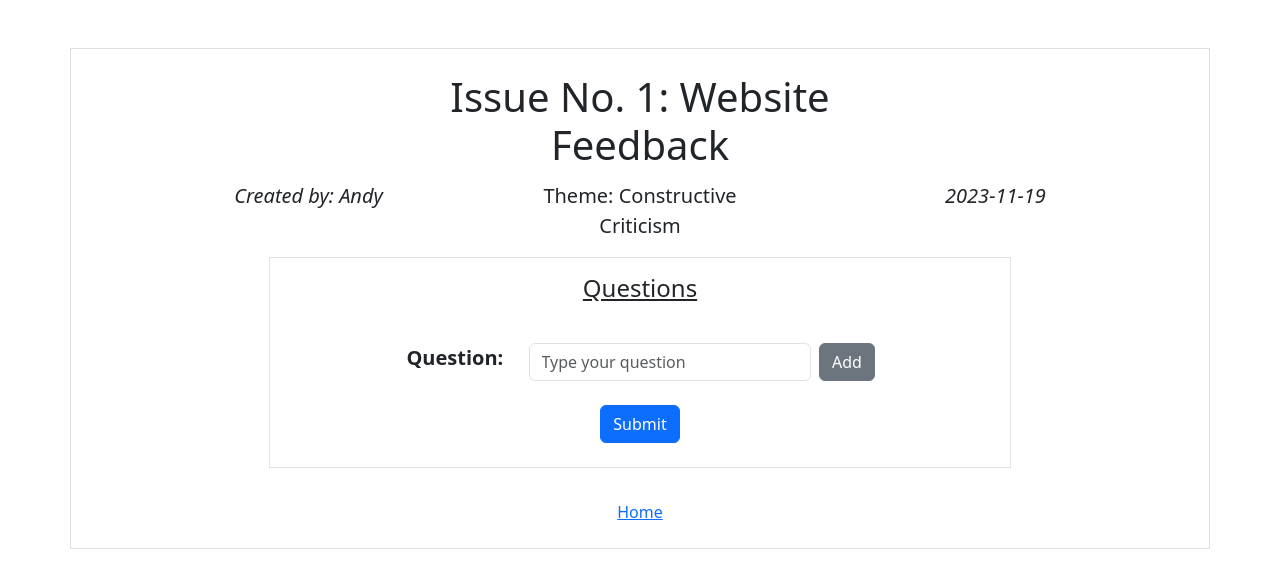
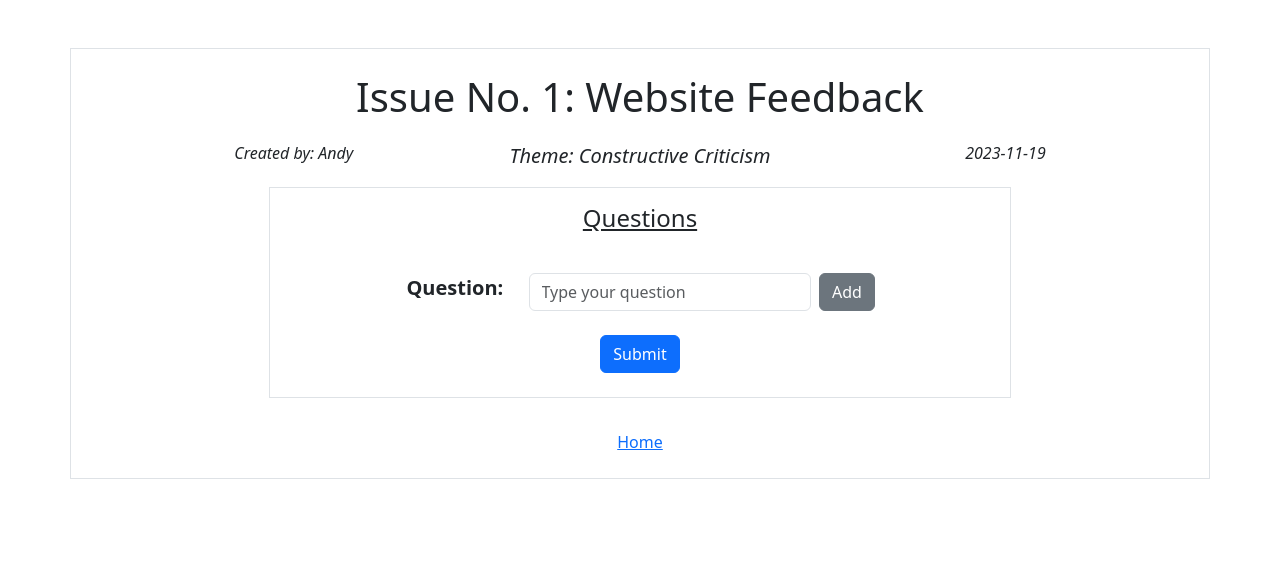
Before and after one commit to andytam101/abc_letterloop, a Flask app: page /ask in a window 1280 px wide. Shown: the top 588 px of the page. Run offline with Flask 3, Linux system fonts and the light colour scheme; a user stored in the database is signed in.

Commit message:
fixed some bugs and restarted db

```diff
--- a/app.py
+++ b/app.py
@@ -20,13 +20,14 @@ def main():
         name = g.user.name
 
     ongoing = False
-    ongoing_issue = get_latest_issue(Issue.q_dl)
-    if g.user is not None and ongoing_issue.q_dl > datetime.now() and not db.session.query(User.answered).filter(User.userId == g.user.userId).scalar():
+    ongoing_issue = get_latest_issue(Issue.a_dl, datetime.now())
+    if g.user is not None and ongoing_issue is not None and ongoing_issue.q_dl > datetime.now() and \
+        not db.session.query(User.replied).filter(User.userId == g.user.userId).scalar():
         ongoing = True
 
     issue = get_latest_issue(Issue.a_dl, datetime.now())
     if issue is None:
-        return render_template("index.html", logged_in=logged_in, name=name,valid=False, ongoing=True)
+        return render_template("index.html", logged_in=logged_in, name=name,valid=False, ongoing=ongoing)
 
     qs = get_questions(issue.issueId)
     questions = []
@@ -110,9 +111,10 @@ def new():
 
             db.session.add(new_issue)
 
-            users = db.query(User).all()
+            users = db.session.query(User).all()
             for user in users:
-                user.answered = False
+                print(user)
+                user.replied = False
 
             db.session.commit()
             message = "success"
@@ -201,9 +203,9 @@ def logout():
 def ask():
     if request.method == "GET":
         issue_info = get_latest_issue(Issue.q_dl)
+        if issue_info is None or issue_info.q_dl < datetime.now():
+            return render_template("ask.html", valid=False)
         user = get_user(issue_info.userId)
-        # if issue_info is None or issue_info.q_dl < datetime.now():
-        #     return render_template("ask.html", valid=False)
         return render_template("ask.html",
                                valid=True, name=issue_info.name,
                                theme=issue_info.theme, issueId=issue_info.issueId,
@@ -250,8 +252,8 @@ def reply():
     if request.method == "GET":
         # get db for all questions in latest issue
         issue_info = get_latest_issue(Issue.q_dl, datetime.now())
-        # if issue_info is not None and (issue_info.a_dl < datetime.now()):
-        #     return render_template("reply.html", valid=False)
+        if issue_info is None or (issue_info.a_dl < datetime.now()):
+            return render_template("reply.html", valid=False)
 
         questions_db = get_questions(issue_info.issueId)
         questions = []
@@ -281,7 +283,7 @@ def reply():
                 db.session.add(new_ans)
 
             user = db.session.query(User).filter(User.userId == g.user.userId).first()
-            user.answered = True
+            user.replied = True
             db.session.commit()
             message = "success"
 
--- a/static/ask.js
+++ b/static/ask.js
@@ -18,7 +18,7 @@ $("#add-q").click(e => {
     n += 1;
     $("#qss").append(`
         <div id="q-${n}" class="row justify-content-center mb-1">
-            <div class="col-lg-6 col-8 border me-2 vertical-center text-wrap">${new_q}</div>
+            <div class="col-lg-6 col-8 border me-2 pt-2 pb-2 vertical-center text-wrap">${new_q}</div>
             <button class="col-lg-2 col-3 btn btn-danger" type="button" id="del-q-${n}" class="del-q" onclick="handleDelQ('q-${n}')">Remove</button>
         </div>
     `);
--- a/templates/ask.html
+++ b/templates/ask.html
@@ -19,22 +19,22 @@
             {% if valid %}
                 <div class="container border p-4 mt-5 border-bottom-0">
                     <div class="row justify-content-center">
-                        <div class="col-lg-6 col-12 text-center">
+                        <div class="col-lg-12 col-12 text-center mb-2">
                             <div class="h1">Issue No. {{ issueId }}: {{ name }}</div>
                         </div>
                     </div>
-                    <div class="row justify-content-center mt-1 fs-5 fw-light">
-                        <div class="col-4 col-lg-3 text-start fst-italic">
+                    <div class="row justify-content-center mt-1 fw-light">
+                        <div class="col-3 col-lg-2 text-start fst-italic fs-6">
                             <div>Created by: {{ username }}</div>
                         </div>
-                        <div class="col-4 col-lg-3 text-center fw-normal">
+                        <div class="col-6 col-lg-5 text-center fst-italic fs-5">
                             {% if theme == "" %}
                                 <div>No Theme</div>
                             {% else %}
                                 <div>Theme: {{ theme }}</div>
                             {% endif %}
                         </div>
-                        <div class="col-4 col-lg-3 text-end fst-italic">
+                        <div class="col-3 col-lg-2 text-end fst-italic fs-6 text-nowrap">
                             {{ date }}
                         </div>
                     </div>
@@ -73,10 +73,10 @@
                         <div class="col-12 col-lg-6 h1 text-center mb-5">Ask a Question</div>
                     </div>
                     <div class="row justify-content-center">
-                        <div class="col-12 col-lg-6">There is no ongoing issue or the deadline for asking questions has passed.</div>
+                        <div class="col-12 col-lg-8 mb-3 fst-italic">There is no ongoing newsletter or the deadline for asking questions has passed.</div>
                     </div>
                     <div class="row justify-content-center">
-                        <div class="col-12 col-lg-6">Go over to <a href="new.html">New Issue</a> to create a new one!</div>
+                        <div class="col-12 col-lg-6">Create a newsletter <a href="/new">here</a>!</div>
                     </div>
                 </div>
             {% endif %}
--- a/templates/reply.html
+++ b/templates/reply.html
@@ -65,7 +65,7 @@
                         </div>
                     </div>
                     <div class="row justify-content-center">
-                        <div class="col-12 col-lg-6">
+                        <div class="col-12 col-lg-8 fst-italic mb-3">
                             There is no ongoing newsletter ready for replies yet!
                         </div>
                     </div>
```
Also changed, not shown: templates/index.html (+5 -5 lines), data.db.
